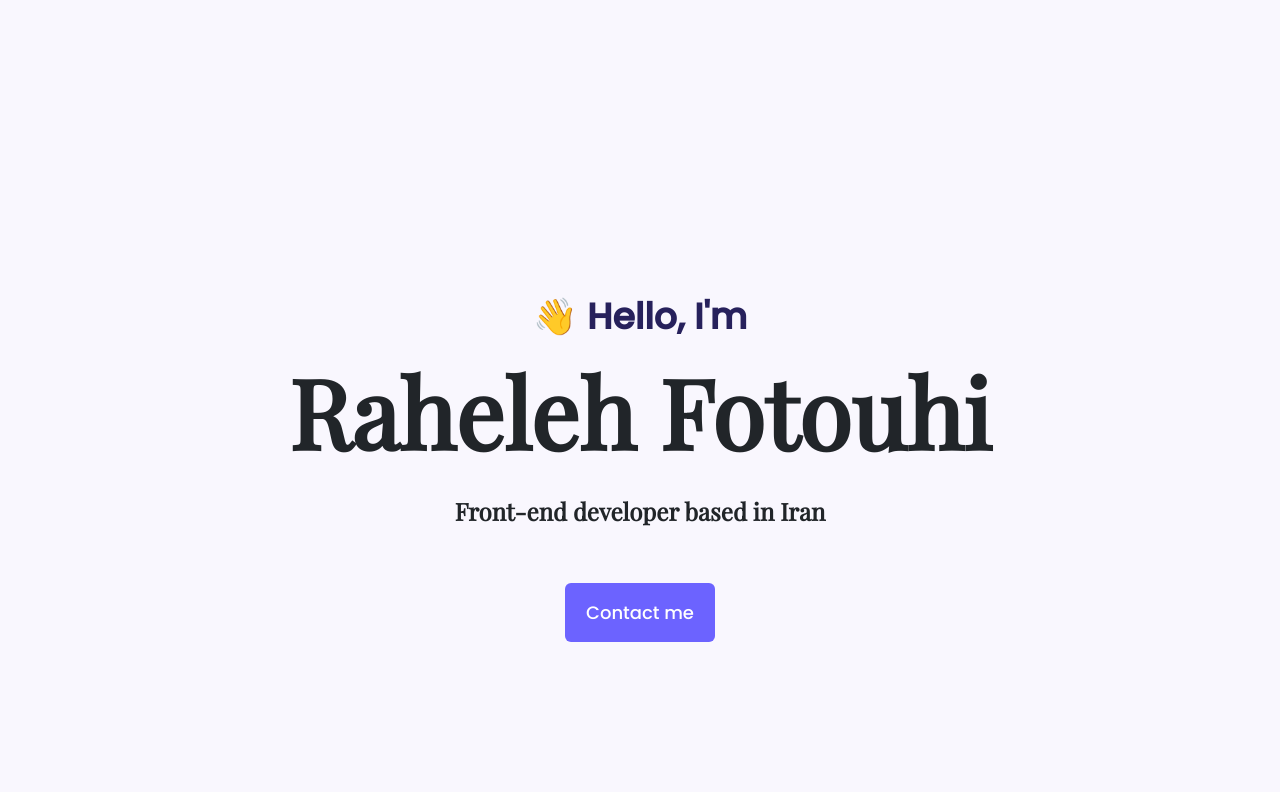
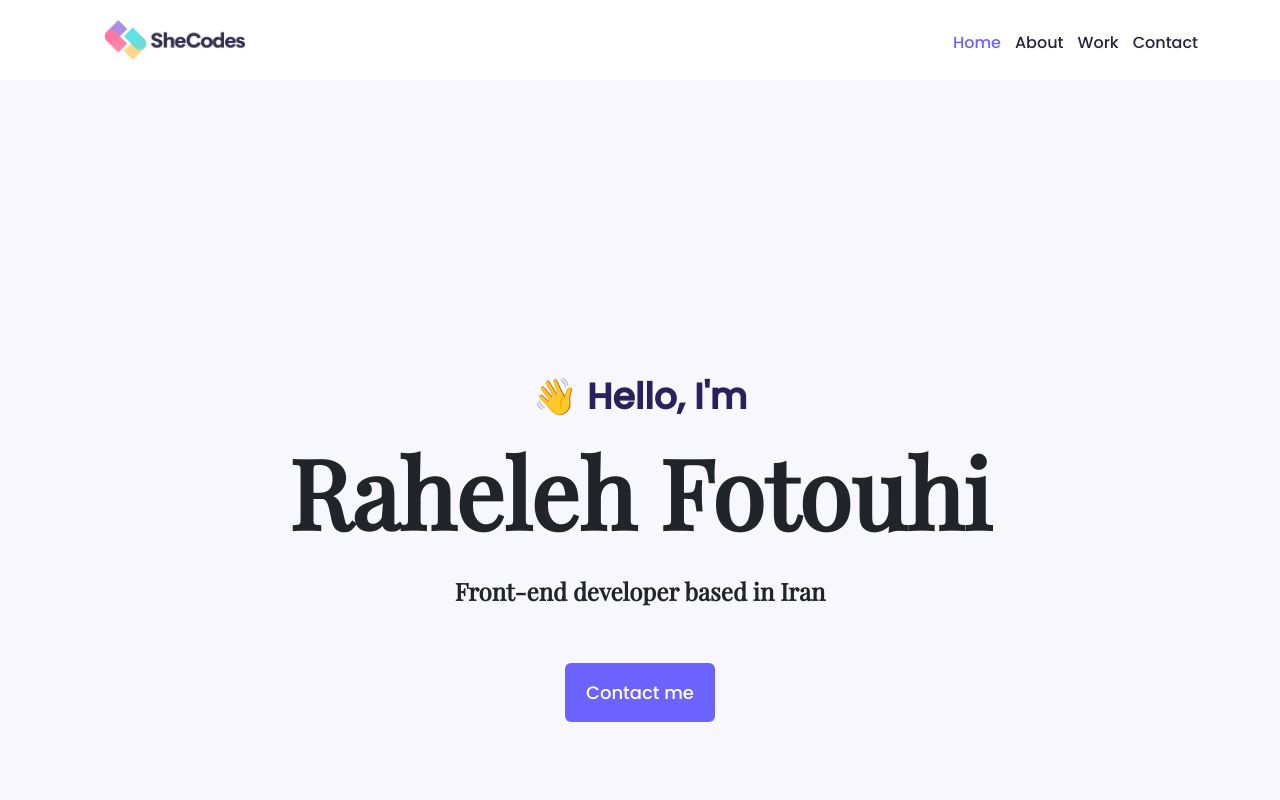
Before and after one commit to rila84/portfolio-project, a plain HTML site: page index.html in a window 1280 px wide. Shown: the top 800 px of the page. Drawn offline with nearby package versions, Linux system fonts and the light colour scheme; a web font is replaced by a local one.

Commit message:
header addd

```diff
--- a/index.html
+++ b/index.html
@@ -51,11 +51,21 @@
       .project {
         text-align: center;
       }
-      .project-section {
-      }
     }
   </style>
   <body>
+    <div class="container">
+      <nav class="d-flex justify-content-between">
+        <img src="/images/logo.png" alt="logo" class="logo d-md-block d-none" />
+        <img src="/images/logo-small.jpg" alt="logo" class="logo d-md-none d-block" />
+        <ul class="m-0">
+          <li class="active"><a href="/">Home</a></li>
+          <li><a href="/about.html">About</a></li>
+          <li><a href="/work.html">Work</a></li>
+          <li><a href="/contact.html">Contact</a></li>
+        </ul>
+      </nav>
+    </div>
     <div class="hero">
       <h2 class="hello-title mb-3">👋 Hello, I'm</h2>
       <h1 id="introduction">Raheleh Fotouhi</h1>
--- a/styles.css
+++ b/styles.css
@@ -13,7 +13,26 @@ h3 {
   font-family: var(--second-font-family);
   font-size: 18px;
 }
-
+ul {
+  padding-top: 30px;
+}
+ul li {
+  font-family: var(--second-font-family);
+  list-style: none;
+  display: inline;
+}
+ul li a {
+  text-decoration: none;
+  color: #272142;
+  margin-left: 10px;
+}
+.logo {
+  max-height: 80px;
+  padding: 20px;
+}
+.active a {
+  color: #6c63ff;
+}
 .hello-title {
   font-family: var(--second-font-family);
   font-weight: bold;
```
Also changed, not shown: images/logo-small.jpg (added), images/logo.png (added).
